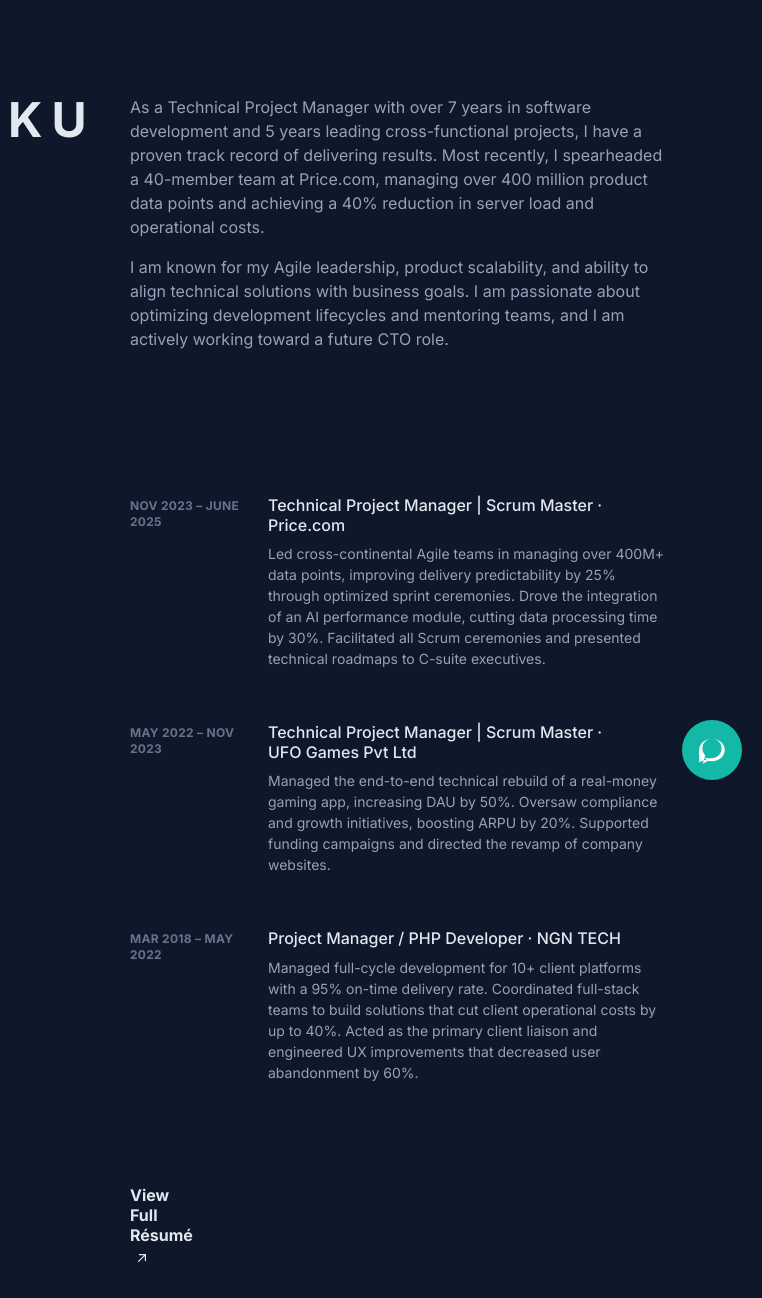
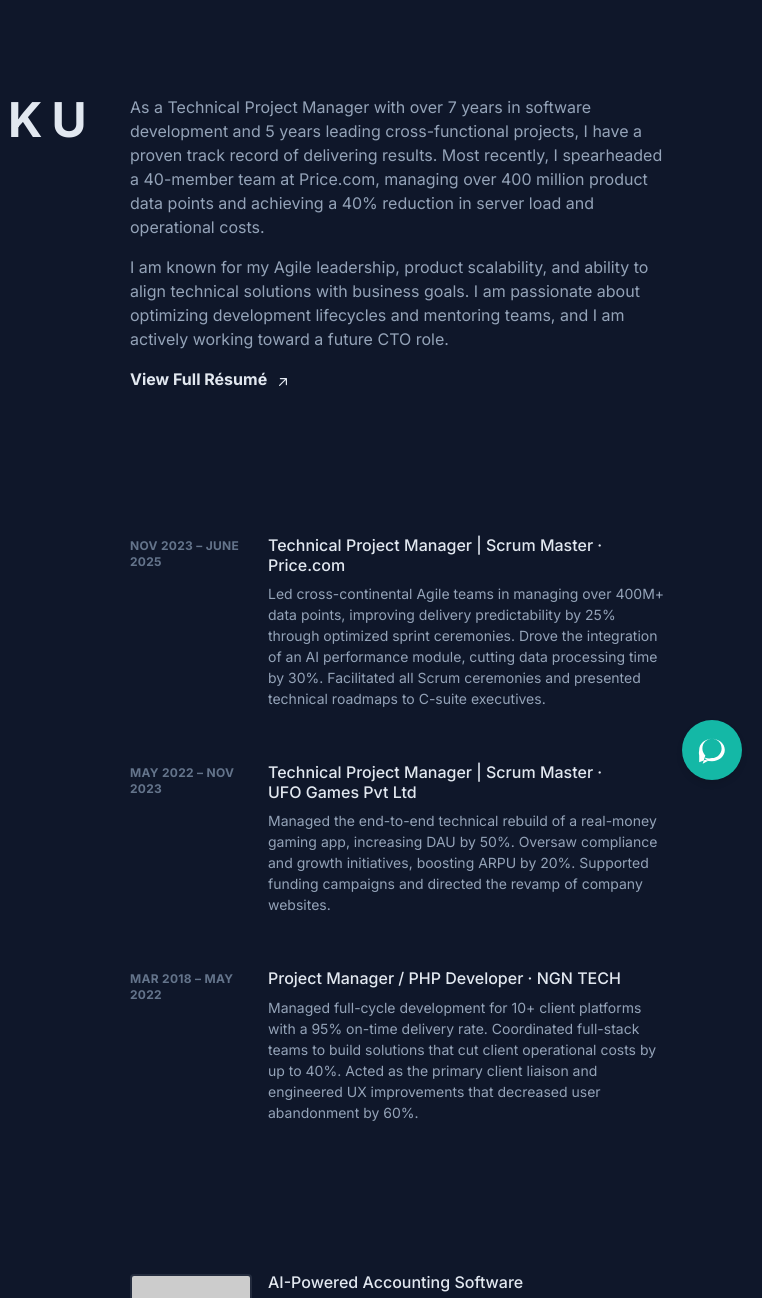
Before and after one commit to aslam301/aslam301.github.io, a plain HTML site: page index.html in a window 1280 px wide. Shown: the top 1298 px of the page, 518-1280 px from the left. Drawn offline with nearby package versions, Linux system fonts and the light colour scheme; placeholder pictures from the web are drawn by us.

Commit message:
Update index.html

```diff
--- a/index.html
+++ b/index.html
@@ -240,6 +240,23 @@
                             technical solutions with business goals. I am passionate about optimizing development
                             lifecycles and mentoring teams, and I am actively working toward a future CTO role.</p>
                     </div>
+                    <div class="mb-12">
+                        <a class="inline-flex items-baseline font-medium leading-tight text-slate-200 hover:text-teal-300 focus-visible:text-teal-300 font-semibold text-slate-200 group/link text-base"
+                            href="Aslam_Project-Manager.pdf" target="_blank" rel="noreferrer noopener"
+                            aria-label="View Full Résumé (opens in a new tab)">
+                            <span>View Full
+                                <span class="inline-block">Résumé
+                                    <svg xmlns="http://www.w3.org/2000/svg" viewBox="0 0 20 20" fill="currentColor"
+                                        class="inline-block h-4 w-4 shrink-0 transition-transform group-hover/link:-translate-y-1 group-hover/link:translate-x-1 group-focus-visible/link:-translate-y-1 group-focus-visible/link:translate-x-1 motion-reduce:transition-none ml-1 translate-y-px"
+                                        aria-hidden="true">
+                                        <path fill-rule="evenodd"
+                                            d="M5.22 14.78a.75.75 0 001.06 0l7.22-7.22v5.69a.75.75 0 001.5 0v-7.5a.75.75 0 00-.75-.75h-7.5a.75.75 0 000 1.5h5.69l-7.22 7.22a.75.75 0 000 1.06z"
+                                            clip-rule="evenodd"></path>
+                                    </svg>
+                                </span>
+                            </span>
+                        </a>
+                    </div>
                 </section>
                 <section id="experience" class="mb-16 scroll-mt-16 md:mb-24 lg:mb-36 lg:scroll-mt-24"
                     aria-label="Work experience">
@@ -318,32 +335,6 @@
                                             teams to build solutions that cut client operational costs by up to 40%.
                                             Acted as the primary client liaison and engineered UX improvements that
                                             decreased user abandonment by 60%.</p>
-                                    </div>
-                                </div>
-                            </li>
-                            <li class="mb-12">
-                                <div
-                                    class="group relative grid pb-1 transition-all sm:grid-cols-8 sm:gap-8 md:gap-4 lg:hover:!opacity-100 lg:group-hover/list:opacity-50">
-                                    <div
-                                        class="absolute -inset-x-4 -inset-y-4 z-0 hidden rounded-md transition motion-reduce:transition-none lg:-inset-x-6 lg:block lg:group-hover:bg-slate-800/50 lg:group-hover:shadow-[inset_0_1px_0_0_rgba(148,163,184,0.1)] lg:group-hover:drop-shadow-lg">
-                                    </div>
-                                    <div class="mt-12">
-                                        <a class="inline-flex items-baseline font-medium leading-tight text-slate-200 hover:text-teal-300 focus-visible:text-teal-300 font-semibold text-slate-200 group/link text-base"
-                                            href="Aslam_Project-Manager.pdf" target="_blank" rel="noreferrer noopener"
-                                            aria-label="View Full Résumé (opens in a new tab)">
-                                            <span>View Full
-                                                <span class="inline-block">Résumé
-                                                    <svg xmlns="http://www.w3.org/2000/svg" viewBox="0 0 20 20"
-                                                        fill="currentColor"
-                                                        class="inline-block h-4 w-4 shrink-0 transition-transform group-hover/link:-translate-y-1 group-hover/link:translate-x-1 group-focus-visible/link:-translate-y-1 group-focus-visible/link:translate-x-1 motion-reduce:transition-none ml-1 translate-y-px"
-                                                        aria-hidden="true">
-                                                        <path fill-rule="evenodd"
-                                                            d="M5.22 14.78a.75.75 0 001.06 0l7.22-7.22v5.69a.75.75 0 001.5 0v-7.5a.75.75 0 00-.75-.75h-7.5a.75.75 0 000 1.5h5.69l-7.22 7.22a.75.75 0 000 1.06z"
-                                                            clip-rule="evenodd"></path>
-                                                    </svg>
-                                                </span>
-                                            </span>
-                                        </a>
                                     </div>
                                 </div>
                             </li>
@@ -582,7 +573,8 @@
                             target="_blank" rel="noreferrer noopener">Tailwind CSS</a>. All text is set in the <a
                             href="https://rsms.me/inter/"
                             class="font-medium text-slate-400 hover:text-teal-300 focus-visible:text-teal-300"
-                            target="_blank" rel="noreferrer noopener">Inter</a> typeface.</p>
+                            target="_blank" rel="noreferrer noopener">Inter</a> typeface.
+                    </p>
                 </footer>
             </main>
         </div>
```
